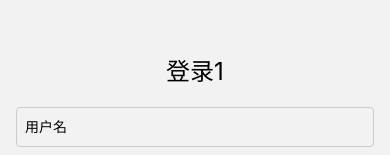
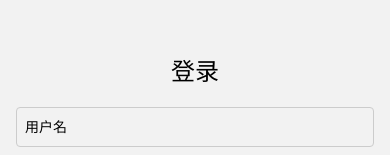
Before and after one commit to xiaozipeng/awesome, a React Native app: screen /Login in a window 390 px wide. Shown: the part 239-394 px from the top of the page. Built offline with nearby package versions, Linux system fonts and the light colour scheme.

Commit message:
feat: change title

```diff
--- a/src/components/auth/Login.js
+++ b/src/components/auth/Login.js
@@ -30,7 +30,7 @@
 
   return (
     <View style={styles.container}>
-      <Text style={styles.title}>登录1</Text>
+      <Text style={styles.title}>登录</Text>
       <TextInput
         style={styles.input}
         placeholder="用户名"
```
